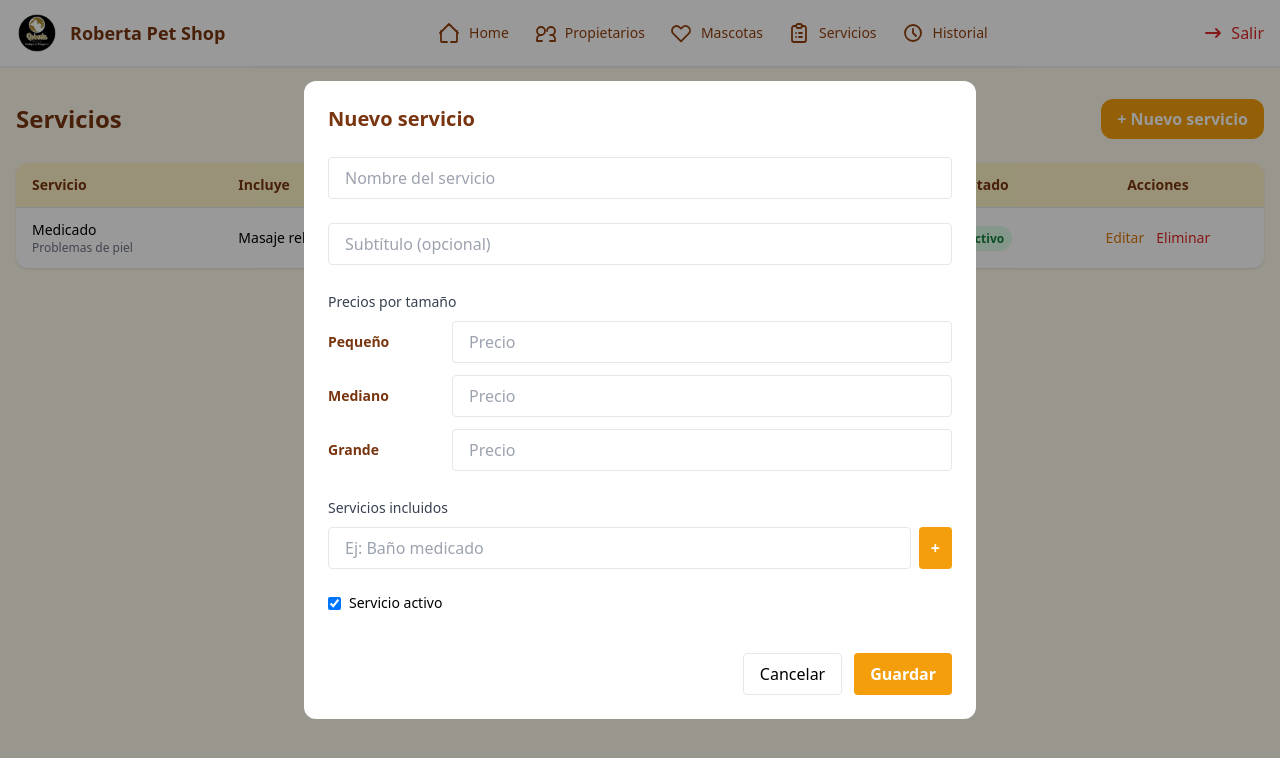
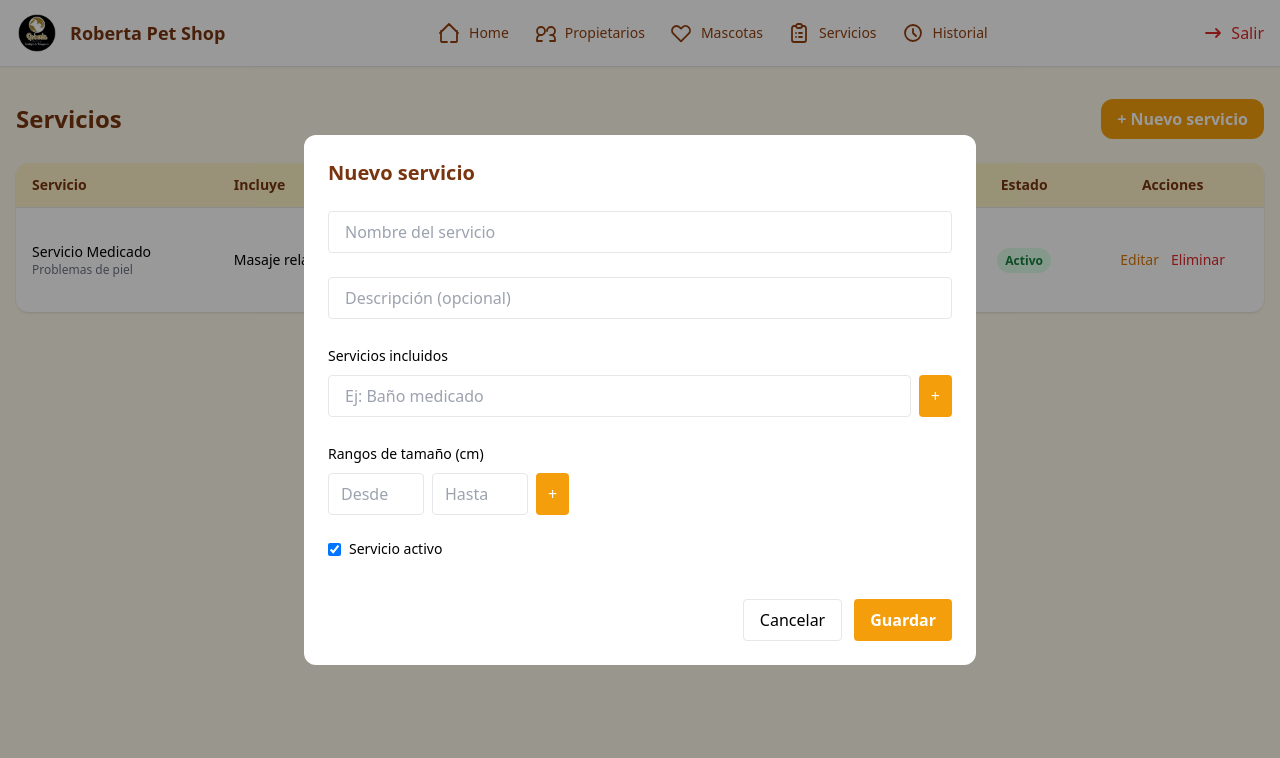
Before and after one commit to marianidorado/roberta-petshop, a Next.js app: page /servicios in a window 1280 px wide. Both pictures are taken after a click on the button "+ Nuevo servicio". Shown: the top 758 px of the page. Built offline with nearby package versions, Linux system fonts and the light colour scheme.

Commit message:
arregle la seccion de servicios con los datos reales y que pide el cliente

```diff
--- a/app/servicios/page.tsx
+++ b/app/servicios/page.tsx
@@ -4,55 +4,51 @@ import { useState } from "react"
 import { DashboardHeader } from "@/components/dashboard-header"
 import { ServicesTable } from "@/components/servicios/services-table"
 import { ServiceFormModal } from "@/components/servicios/service-form-modal"
-import type { ServicePlan } from "@/types/service"
+import type { Service } from "@/types/service"
 
-const initialPlans: ServicePlan[] = [
+const initialServices: Service[] = [
   {
     id: "1",
-    name: "Medicado",
-    subtitle: "Problemas de piel",
-    color: "#16a34a", // verde real
+    name: "Servicio Medicado",
+    description: "Problemas de piel",
     active: true,
-    items: [
+    includes: [
       "Masaje relajante",
       "Shampoo medicado",
       "Corte y limado de uñas",
-      "Limpieza de oídos y dental",
+      "Limpieza de oídos",
       "Hidratación de huellas",
-      "Peluquería según pelaje",
       "Secado",
       "Perfume",
-      "Corbatín y accesorios",
-      "Snack",
-      "Foto instagrameable",
+      "Accesorios",
     ],
-        prices: [
-    { size: "Pequeño", price: 53000 },
-    { size: "Mediano", price: 69000 },
-    { size: "Grande", price: 94000 },
+    sizeRules: [
+      { minHeightCm: 0, maxHeightCm: 20 },
+      { minHeightCm: 21, maxHeightCm: 40 },
+      { minHeightCm: 41, maxHeightCm: 60 },
+      { minHeightCm: 61, maxHeightCm: 70 },
+      { minHeightCm: 71 },
     ],
   },
 ]
 
 export default function ServiciosPage() {
-  const [plans, setPlans] = useState<ServicePlan[]>(initialPlans)
-  const [editing, setEditing] = useState<ServicePlan | null>(null)
+  const [services, setServices] = useState<Service[]>(initialServices)
+  const [editing, setEditing] = useState<Service | null>(null)
 
-  function save(plan: ServicePlan) {
-    setPlans(prev =>
-      prev.some(p => p.id === plan.id)
-        ? prev.map(p => (p.id === plan.id ? plan : p))
-        : [...prev, { ...plan, id: crypto.randomUUID() }]
+  function save(service: Service) {
+    setServices(prev =>
+      prev.some(s => s.id === service.id)
+        ? prev.map(s => (s.id === service.id ? service : s))
+        : [...prev, { ...service, id: crypto.randomUUID() }]
     )
     setEditing(null)
   }
 
   return (
     <div className="min-h-screen bg-amber-50">
-      {/* HEADER SIEMPRE ARRIBA */}
       <DashboardHeader />
 
-      {/* CONTENIDO */}
       <main className="max-w-7xl mx-auto px-4 py-8 space-y-6">
         <div className="flex items-center justify-between">
           <h1 className="text-2xl font-bold text-amber-900">
@@ -64,11 +60,10 @@ export default function ServiciosPage() {
               setEditing({
                 id: "",
                 name: "",
-                subtitle: "",
-                color: "#f59e0b", // ámbar real
-                items: [],
-                prices: [],
+                description: "",
                 active: true,
+                includes: [],
+                sizeRules: [],
               })
             }
             className="bg-amber-500 hover:bg-amber-600 text-white px-4 py-2 rounded-xl font-semibold"
@@ -78,13 +73,13 @@ export default function ServiciosPage() {
         </div>
 
         <ServicesTable
-          services={plans}
-            onEdit={setEditing}
-            onDelete={id => {
-                if (confirm("¿Eliminar este servicio?")) {
-                    setPlans(prev => prev.filter(p => p.id !== id))
-                }
-                }}
+          services={services}
+          onEdit={setEditing}
+          onDelete={id => {
+            if (confirm("¿Eliminar este servicio?")) {
+              setServices(prev => prev.filter(s => s.id !== id))
+            }
+          }}
         />
       </main>
 
--- a/components/servicios/service-form-modal.tsx
+++ b/components/servicios/service-form-modal.tsx
@@ -1,28 +1,29 @@
 "use client"
 
 import { useState } from "react"
-import type { ServicePlan } from "@/types/service"
+import type { Service } from "@/types/service"
 
 interface Props {
-  service: ServicePlan
+  service: Service
   onClose: () => void
-  onSave: (service: ServicePlan) => void
+  onSave: (service: Service) => void
 }
 
 export function ServiceFormModal({ service, onClose, onSave }: Props) {
-  const [form, setForm] = useState<ServicePlan>({
+  const [form, setForm] = useState<Service>({
     ...service,
-    prices: service.prices ?? [],
-    items: service.items ?? [],
+    includes: service.includes ?? [],
+    sizeRules: service.sizeRules ?? [],
   })
 
-  const [item, setItem] = useState("")
+  const [includeItem, setIncludeItem] = useState("")
+  const [minCm, setMinCm] = useState("")
+  const [maxCm, setMaxCm] = useState("")
 
   return (
     <div className="fixed inset-0 bg-black/40 flex items-center justify-center z-50">
       <div className="bg-white rounded-xl p-6 w-full max-w-2xl max-h-[90vh] overflow-y-auto space-y-6">
 
-        {/* Título */}
         <h2 className="text-xl font-bold text-amber-900">
           {service.id ? "Editar servicio" : "Nuevo servicio"}
         </h2>
@@ -32,107 +33,126 @@ export function ServiceFormModal({ service, onClose, onSave }: Props) {
           value={form.name}
           onChange={e => setForm({ ...form, name: e.target.value })}
           placeholder="Nombre del servicio"
-          className="w-full px-4 py-2 border rounded focus:outline-none focus:ring-2 focus:ring-amber-300"
+          className="w-full px-4 py-2 border rounded"
         />
 
-        {/* Subtítulo */}
+        {/* Descripción */}
         <input
-          value={form.subtitle || ""}
-          onChange={e => setForm({ ...form, subtitle: e.target.value })}
-          placeholder="Subtítulo (opcional)"
-          className="w-full px-4 py-2 border rounded focus:outline-none focus:ring-2 focus:ring-amber-300"
+          value={form.description || ""}
+          onChange={e => setForm({ ...form, description: e.target.value })}
+          placeholder="Descripción (opcional)"
+          className="w-full px-4 py-2 border rounded"
         />
-
-        {/* Precios por tamaño */}
-        <div>
-          <label className="font-medium text-sm text-gray-700">
-            Precios por tamaño
-          </label>
-
-          <div className="space-y-3 mt-2">
-            {(["Pequeño", "Mediano", "Grande"] as const).map(size => {
-              const current = form.prices.find(p => p.size === size)
-
-              return (
-                <div key={size} className="flex items-center gap-3">
-                  <span className="w-28 text-sm font-semibold text-amber-900">
-                    {size}
-                  </span>
-
-                  <input
-                    type="number"
-                    placeholder="Precio"
-                    value={current?.price ?? ""}
-                    onChange={e => {
-                      const price = Number(e.target.value)
-
-                      setForm(prev => {
-                        const others = prev.prices.filter(p => p.size !== size)
-
-                        return {
-                          ...prev,
-                          prices: price
-                            ? [...others, { size, price }]
-                            : others,
-                        }
-                      })
-                    }}
-                    className="flex-1 px-4 py-2 border rounded focus:outline-none focus:ring-2 focus:ring-amber-300"
-                  />
-                </div>
-              )
-            })}
-          </div>
-        </div>
 
         {/* Servicios incluidos */}
         <div>
-          <label className="font-medium text-sm text-gray-700">
-            Servicios incluidos
-          </label>
+          <label className="text-sm font-medium">Servicios incluidos</label>
 
           <div className="flex gap-2 mt-2">
             <input
-              value={item}
-              onChange={e => setItem(e.target.value)}
+              value={includeItem}
+              onChange={e => setIncludeItem(e.target.value)}
               placeholder="Ej: Baño medicado"
-              className="w-full px-4 py-2 border rounded focus:outline-none focus:ring-2 focus:ring-amber-300"
+              className="flex-1 px-4 py-2 border rounded"
             />
             <button
               onClick={() => {
-                if (!item.trim()) return
+                if (!includeItem.trim()) return
                 setForm(prev => ({
                   ...prev,
-                  items: [...prev.items, item],
+                  includes: [...prev.includes, includeItem],
                 }))
-                setItem("")
+                setIncludeItem("")
               }}
-              className="bg-amber-500 text-white px-3 rounded font-semibold"
+              className="bg-amber-500 text-white px-3 rounded"
             >
               +
             </button>
           </div>
 
-          {form.items.length > 0 && (
-            <ul className="text-sm mt-3 list-disc pl-5 space-y-1">
-              {form.items.map((i, idx) => (
+          <ul className="mt-3 space-y-1 text-sm">
+            {form.includes.map((i, idx) => (
               <li key={idx} className="flex justify-between">
                 {i}
                 <button
                   onClick={() =>
                     setForm(prev => ({
                       ...prev,
-                        items: prev.items.filter((_, index) => index !== idx),
+                      includes: prev.includes.filter((_, index) => index !== idx),
                     }))
                   }
-                    className="text-red-500 ml-2"
+                  className="text-red-500"
                 >
                   ✕
                 </button>
               </li>
             ))}
           </ul>
-          )}
+        </div>
+
+        {/* Rangos de tamaño */}
+        <div>
+          <label className="text-sm font-medium">Rangos de tamaño (cm)</label>
+
+          <div className="flex gap-2 mt-2">
+            <input
+              type="number"
+              placeholder="Desde"
+              value={minCm}
+              onChange={e => setMinCm(e.target.value)}
+              className="w-24 px-3 py-2 border rounded"
+            />
+            <input
+              type="number"
+              placeholder="Hasta"
+              value={maxCm}
+              onChange={e => setMaxCm(e.target.value)}
+              className="w-24 px-3 py-2 border rounded"
+            />
+
+            <button
+              onClick={() => {
+                if (!minCm) return
+
+                setForm(prev => ({
+                  ...prev,
+                  sizeRules: [
+                    ...prev.sizeRules,
+                    {
+                      minHeightCm: Number(minCm),
+                      maxHeightCm: maxCm ? Number(maxCm) : undefined,
+                    },
+                  ],
+                }))
+
+                setMinCm("")
+                setMaxCm("")
+              }}
+              className="bg-amber-500 text-white px-3 rounded"
+            >
+              +
+            </button>
+          </div>
+
+          <ul className="mt-3 text-sm space-y-1">
+            {form.sizeRules.map((r, idx) => (
+              <li key={idx} className="flex justify-between">
+                {r.minHeightCm} cm
+                {r.maxHeightCm ? ` – ${r.maxHeightCm} cm` : " o más"}
+                <button
+                  onClick={() =>
+                    setForm(prev => ({
+                      ...prev,
+                      sizeRules: prev.sizeRules.filter((_, i) => i !== idx),
+                    }))
+                  }
+                  className="text-red-500"
+                >
+                  ✕
+                </button>
+              </li>
+            ))}
+          </ul>
         </div>
 
         {/* Activo */}
@@ -147,13 +167,9 @@ export function ServiceFormModal({ service, onClose, onSave }: Props) {
 
         {/* Acciones */}
         <div className="flex justify-end gap-3 pt-4">
-          <button
-            onClick={onClose}
-            className="px-4 py-2 border rounded"
-          >
+          <button onClick={onClose} className="px-4 py-2 border rounded">
             Cancelar
           </button>
-
           <button
             onClick={() => onSave(form)}
             className="px-4 py-2 bg-amber-500 text-white rounded font-semibold"
--- a/components/servicios/services-table.tsx
+++ b/components/servicios/services-table.tsx
@@ -1,10 +1,10 @@
 "use client"
 
-import type { ServicePlan } from "@/types/service"
+import type { Service } from "@/types/service"
 
 interface Props {
-  services: ServicePlan[]
-  onEdit: (service: ServicePlan) => void
+  services: Service[]
+  onEdit: (service: Service) => void
   onDelete: (id: string) => void
 }
 
@@ -16,6 +16,7 @@ export function ServicesTable({ services, onEdit, onDelete }: Props) {
           <tr>
             <th className="text-left px-4 py-3">Servicio</th>
             <th className="text-left px-4 py-3">Incluye</th>
+            <th className="text-left px-4 py-3">Tamaños</th>
             <th className="text-center px-4 py-3">Estado</th>
             <th className="text-center px-4 py-3">Acciones</th>
           </tr>
@@ -30,17 +31,27 @@ export function ServicesTable({ services, onEdit, onDelete }: Props) {
               {/* Nombre */}
               <td className="px-4 py-3">
                 <p className="font-medium">{service.name}</p>
-                {service.subtitle && (
+                {service.description && (
                   <p className="text-xs text-gray-500">
-                    {service.subtitle}
+                    {service.description}
                   </p>
                 )}
               </td>
 
-              {/* Items */}
-              <td className="px-4 py-3 text-sm">
-                {service.items.slice(0, 3).join(", ")}
-                {service.items.length > 3 && "…"}
+              {/* Incluye */}
+              <td className="px-4 py-3">
+                {service.includes.slice(0, 3).join(", ")}
+                {service.includes.length > 3 && "…"}
+              </td>
+
+              {/* Tamaños */}
+              <td className="px-4 py-3 text-xs text-gray-700">
+                {service.sizeRules.map((r, idx) => (
+                  <div key={idx}>
+                    {r.minHeightCm} cm
+                    {r.maxHeightCm ? ` – ${r.maxHeightCm} cm` : " o más"}
+                  </div>
+                ))}
               </td>
 
               {/* Estado */}
@@ -78,7 +89,7 @@ export function ServicesTable({ services, onEdit, onDelete }: Props) {
           {services.length === 0 && (
             <tr>
               <td
-                colSpan={4}
+                colSpan={5}
                 className="text-center py-6 text-gray-500"
               >
                 No hay servicios registrados
```
Also changed, not shown: types/service.ts (+9 -13 lines). Lines whose indentation alone changed are shown as unchanged.
